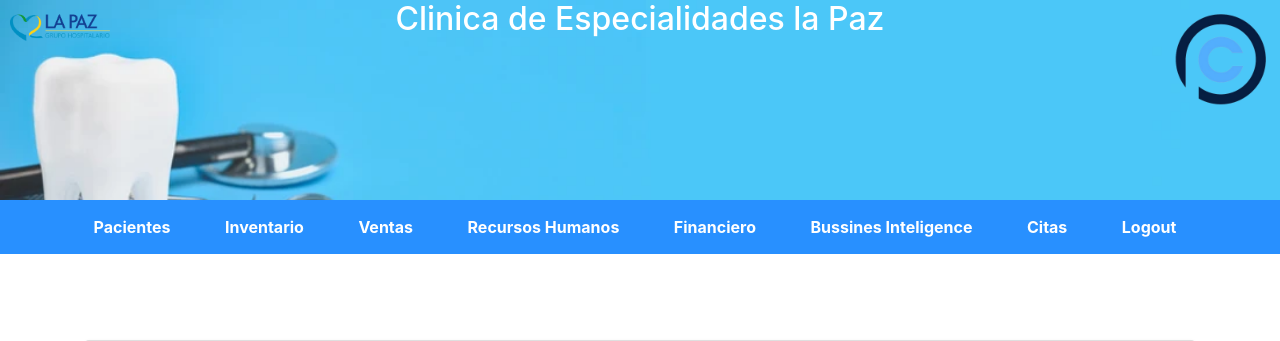
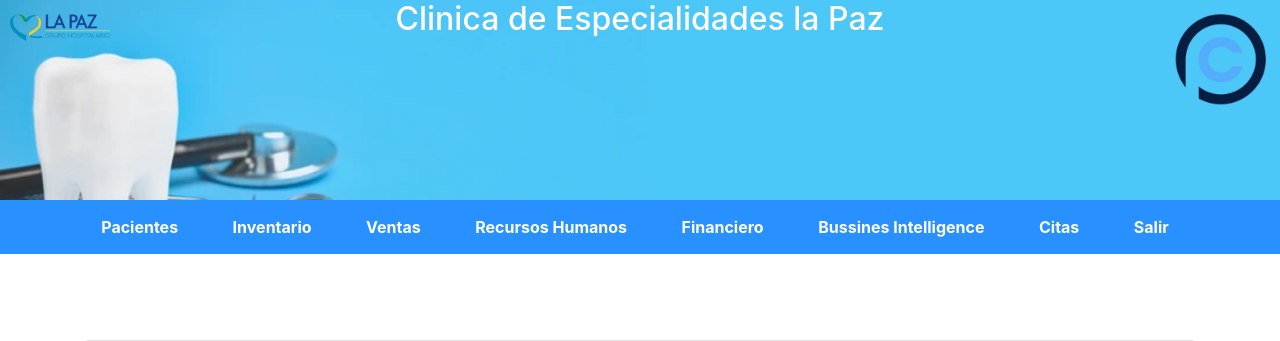
Before and after one commit to url-classes/ClinicaDental, a Django app: page /index/ in a window 1280 px wide. Shown: the top 341 px of the page. Run offline with Django 5.2, Linux system fonts and the light colour scheme; data comes from the database, SQL or seed files in the repository; data that the repository does not hold is empty; some libraries are stand-ins or nearby versions.

Commit message:
detalles finales

```diff
--- a/app/templates/index.html
+++ b/app/templates/index.html
@@ -25,9 +25,9 @@
             <li><a href="{% url 'ventas' %}">Ventas</a></li>
             <li><a href="{% url 'recursosHumanos' %}">Recursos Humanos</a></li>
             <li><a href="{% url 'financiero' %}">Financiero</a></li>
-            <li><a href="{% url 'bussines' %}">Bussines Inteligence</a></li>
+            <li><a href="{% url 'bussines' %}">Bussines Intelligence</a></li>
             <li><a href="{% url 'citas' %}">Citas</a></li>
-            <li><a href="{% url 'signin' %}">Logout</a></li>
+            <li><a href="{% url 'signin' %}">Salir</a></li>
         </ul>
     </nav>
 
--- a/app/templates/layouts/inventario.html
+++ b/app/templates/layouts/inventario.html
@@ -32,7 +32,6 @@
                     <th>Serie o Modelo</th>
                     <th>Cantidad</th>
                     <th>Precio Individual</th>
-                    <th>Precio Total</th>
                 </tr>
             </thead>
             <tbody>
@@ -43,7 +42,7 @@
                     <td>{{ material.serie_modelo }}</td>
                     <td>{{ material.cantidad }}</td>
                     <td>{{ material.precio_individual }}</td>
-                    <td>{{ material.precio_individual|multiply:material.cantidad }}</td>
+
                 </tr>
                 {% endfor %}
             </tbody>
```
